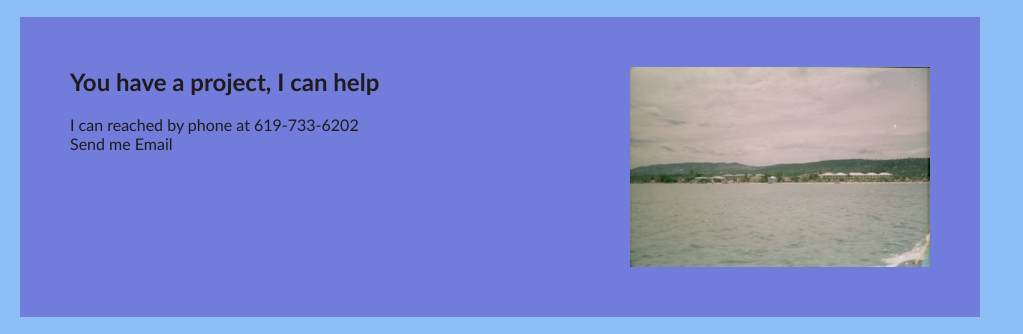
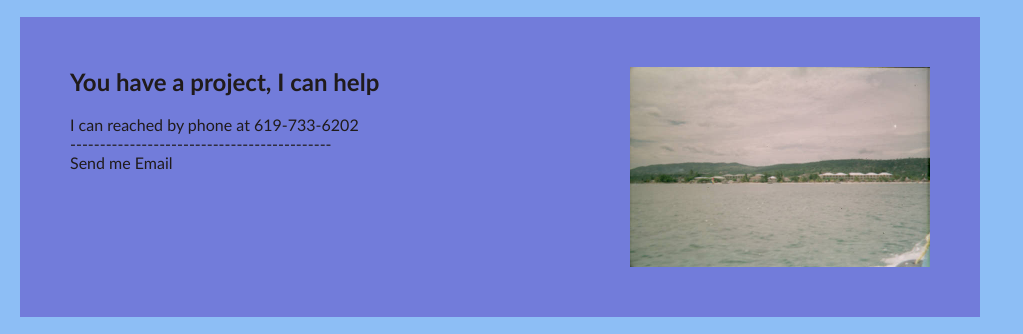
Before and after one commit to arecee3/rhadical, a plain HTML site: page index.html in a window 1280 px wide. Shown: the part 865-1199 px from the top of the page, without its empty margins (0-1023 px from the left). Drawn offline with Linux system fonts and the light colour scheme.

Commit message:
Update index.html

```diff
--- a/index.html
+++ b/index.html
@@ -40,6 +40,7 @@
         <h2>You have a project, I can help</h2><br>
         <p>
           I can reached by phone at 619-733-6202<br> </p>
+      <p>--------------------------------------------</p>
           <p>  Send me <a href="mailto:rc31@cox.net"> Email </a><br>
 
 
```
